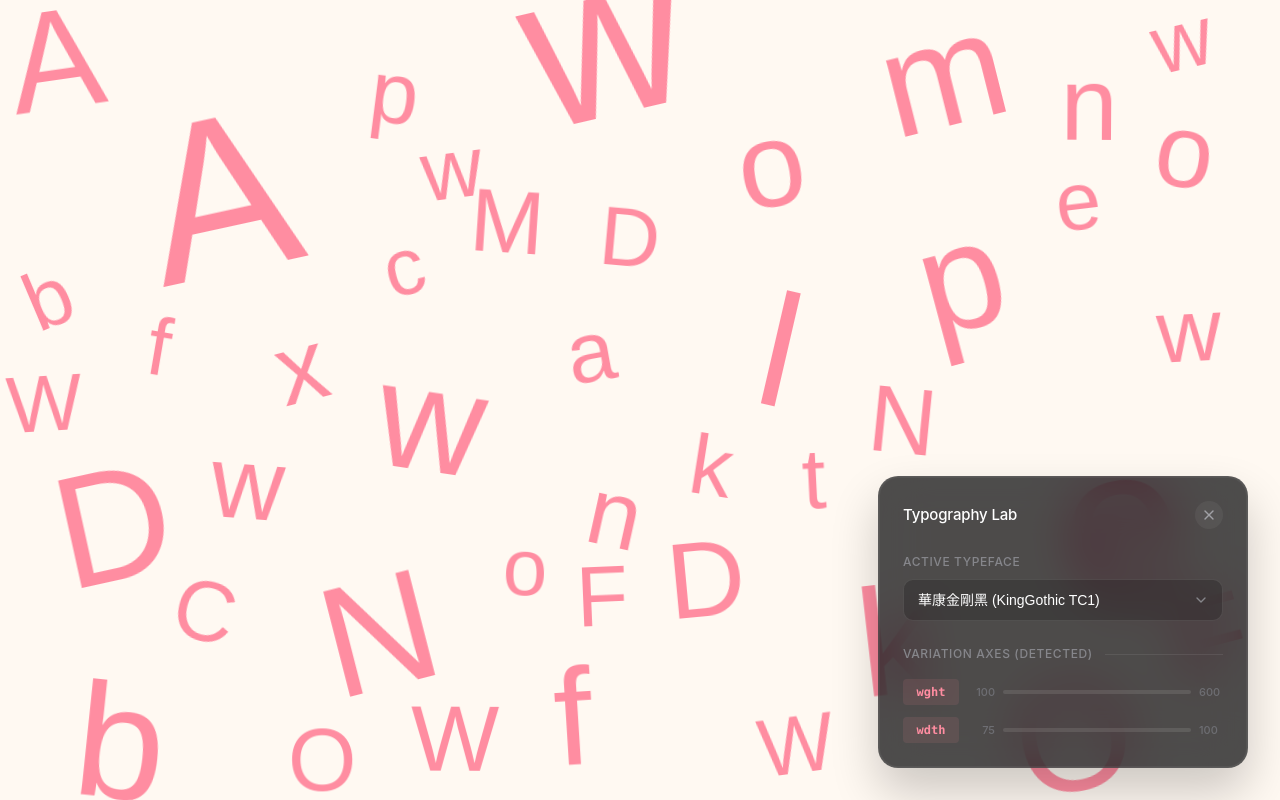
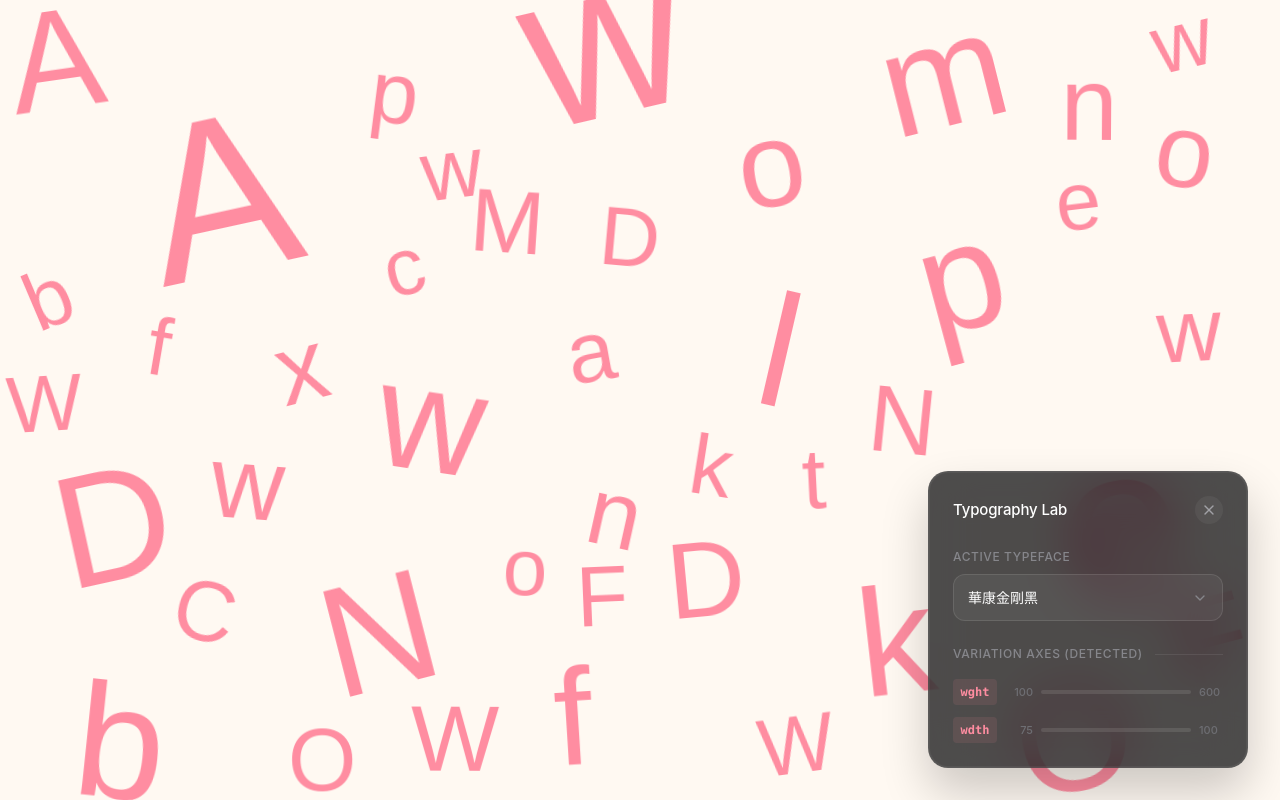
Before and after one commit to sherry0904/variablefont-mouse-tracking, a Vue app: page / in a window 1280 px wide. Both pictures are taken after a click on the element 1221 px from the left and 741 px from the top of the page. Built offline with nearby package versions, Linux system fonts and the light colour scheme; a web font is replaced by a local one.

Commit message:
feat: 實作自定義字型選擇下拉選單並更新 UI 樣式

```diff
--- a/index.html
+++ b/index.html
@@ -1,13 +1,16 @@
 <!doctype html>
 <html lang="en">
+
 <head>
   <meta charset="UTF-8" />
-    <link rel="icon" type="image/svg+xml" href="/favicon.svg" />
+  <link rel="icon" type="image/svg+xml" href="/favicon.ico" />
   <meta name="viewport" content="width=device-width, initial-scale=1.0" />
-    <title>Mouse Tracking Variable Font</title>
+  <title>可變字型滑鼠互動 | Variable Font × Mouse Tracking</title>
 </head>
+
 <body>
   <div id="app"></div>
   <script type="module" src="/src/main.js"></script>
 </body>
+
 </html>
--- a/src/components/DebugPanel.vue
+++ b/src/components/DebugPanel.vue
@@ -1,12 +1,39 @@
 <script setup>
-import { ref } from 'vue';
+import { ref, onMounted, onUnmounted } from 'vue';
 import { fontsDatabase, activeFontId } from '../config/fontConfig';
 
 const isOpen = ref(false);
+const isFontSelectorOpen = ref(false);
 
 const togglePanel = () => {
   isOpen.value = !isOpen.value;
+  if (!isOpen.value) isFontSelectorOpen.value = false;
 };
+
+const toggleFontSelector = (e) => {
+  e.stopPropagation();
+  isFontSelectorOpen.value = !isFontSelectorOpen.value;
+};
+
+const selectFont = (id) => {
+  activeFontId.value = id;
+  isFontSelectorOpen.value = false;
+};
+
+// Close dropdown when clicking outside
+const handleClickOutside = (e) => {
+  if (isFontSelectorOpen.value) {
+    isFontSelectorOpen.value = false;
+  }
+};
+
+onMounted(() => {
+  window.addEventListener('click', handleClickOutside);
+});
+
+onUnmounted(() => {
+  window.removeEventListener('click', handleClickOutside);
+});
 </script>
 
 <template>
@@ -35,13 +62,30 @@ const togglePanel = () => {
 
       <div class="control-group">
         <label>Active Typeface</label>
-        <div class="select-wrapper">
-          <select v-model="activeFontId">
-            <option v-for="(config, id) in fontsDatabase" :key="id" :value="id">
-              {{ config.name }}
-            </option>
-          </select>
-          <svg class="dropdown-icon" xmlns="http://www.w3.org/2000/svg" width="16" height="16" viewBox="0 0 24 24" fill="none" stroke="currentColor" stroke-width="2" stroke-linecap="round" stroke-linejoin="round"><polyline points="6 9 12 15 18 9"></polyline></svg>
+        <div class="custom-select" :class="{ 'is-active': isFontSelectorOpen }">
+          <div class="select-trigger" @click="toggleFontSelector">
+            <span class="current-value">{{ fontsDatabase[activeFontId].name }}</span>
+            <svg class="dropdown-icon" :class="{ 'is-rotated': isFontSelectorOpen }" xmlns="http://www.w3.org/2000/svg" width="16" height="16" viewBox="0 0 24 24" fill="none" stroke="currentColor" stroke-width="2" stroke-linecap="round" stroke-linejoin="round">
+              <polyline points="6 9 12 15 18 9"></polyline>
+            </svg>
+          </div>
+
+          <transition name="dropdown-fade">
+            <div class="dropdown-menu" v-if="isFontSelectorOpen" @click.stop>
+              <div
+                v-for="(config, id) in fontsDatabase"
+                :key="id"
+                class="dropdown-item"
+                :class="{ 'is-selected': activeFontId === id }"
+                @click="selectFont(id)"
+              >
+                <span class="item-name">{{ config.name }}</span>
+                <svg v-if="activeFontId === id" class="check-icon" xmlns="http://www.w3.org/2000/svg" width="14" height="14" viewBox="0 0 24 24" fill="none" stroke="currentColor" stroke-width="3" stroke-linecap="round" stroke-linejoin="round">
+                  <polyline points="20 6 9 17 4 12"></polyline>
+                </svg>
+              </div>
+            </div>
+          </transition>
         </div>
       </div>
 
@@ -173,42 +217,99 @@ const togglePanel = () => {
   letter-spacing: 0.05em;
 }
 
-.select-wrapper {
-  position: relative;
-}
-
-select {
-  appearance: none;
+.select-trigger {
   width: 100%;
   padding: 12px 14px;
-  background: rgba(0, 0, 0, 0.2);
+  background: rgba(255, 255, 255, 0.05);
   border: 1px solid rgba(255, 255, 255, 0.1);
   color: #fff;
   font-size: 14px;
   font-weight: 500;
-  border-radius: 10px;
-  outline: none;
+  border-radius: 12px;
   cursor: pointer;
-  transition: border-color 0.2s, background 0.2s;
+  display: flex;
+  justify-content: space-between;
+  align-items: center;
+  transition: all 0.2s cubic-bezier(0.4, 0, 0.2, 1);
 }
 
-select:hover {
-  background: rgba(255,255,255,0.02);
-  border-color: rgba(255, 255, 255, 0.15);
+.custom-select {
+  position: relative;
+  z-index: 100;
 }
 
-select:focus {
+.custom-select:hover .select-trigger {
+  background: rgba(255, 255, 255, 0.08);
+  border-color: rgba(255, 255, 255, 0.2);
+}
+
+.custom-select.is-active .select-trigger {
   border-color: #FF8DA1;
   background: rgba(255, 141, 161, 0.05);
+  box-shadow: 0 0 0 4px rgba(255, 141, 161, 0.1);
+}
+
+.dropdown-menu {
+  position: absolute;
+  top: calc(100% + 8px);
+  left: 0;
+  width: 100%;
+  background: rgba(28, 28, 30, 0.95);
+  backdrop-filter: blur(20px);
+  -webkit-backdrop-filter: blur(20px);
+  border: 1px solid rgba(255, 255, 255, 0.1);
+  border-radius: 14px;
+  padding: 6px;
+  box-shadow: 0 12px 32px rgba(0, 0, 0, 0.4);
+  overflow: hidden;
+}
+
+.dropdown-item {
+  padding: 10px 12px;
+  border-radius: 8px;
+  display: flex;
+  justify-content: space-between;
+  align-items: center;
+  cursor: pointer;
+  transition: all 0.2s ease;
+  color: #e5e5e7;
+}
+
+.dropdown-item:hover {
+  background: rgba(255, 255, 255, 0.08);
+  color: #fff;
+}
+
+.dropdown-item.is-selected {
+  background: #FF8DA1;
+  color: #000;
+  font-weight: 600;
 }
 
 .dropdown-icon {
-  position: absolute;
-  right: 14px;
-  top: 50%;
-  transform: translateY(-50%);
-  pointer-events: none;
+  transition: transform 0.3s cubic-bezier(0.4, 0, 0.2, 1);
   color: #86868b;
+}
+
+.dropdown-icon.is-rotated {
+  transform: rotate(180deg);
+  color: #FF8DA1;
+}
+
+.check-icon {
+  opacity: 0.8;
+}
+
+/* Dropdown Transitions */
+.dropdown-fade-enter-active,
+.dropdown-fade-leave-active {
+  transition: all 0.2s cubic-bezier(0.16, 1, 0.3, 1);
+}
+
+.dropdown-fade-enter-from,
+.dropdown-fade-leave-to {
+  opacity: 0;
+  transform: translateY(-8px) scale(0.98);
 }
 
 .axes-info h4 {
--- a/src/config/fontConfig.js
+++ b/src/config/fontConfig.js
@@ -1,28 +1,28 @@
 import { ref } from 'vue';
 
 export const fontsDatabase = {
-  'roboto-flex': {
-    name: "Roboto Flex Variable",
-    family: "'Roboto Flex Variable', 'Roboto Flex', sans-serif",
-    axes: {
-      wght: { min: 100, max: 1000, default: 400 },
-      wdth: { min: 25, max: 151, default: 100 },
-      GRAD: { min: -200, max: 150, default: -200 },
-      slnt: { min: -10, max: 0, default: 0 },
-      XOPQ: { min: 18, max: 175, default: 96 },
-      YOPQ: { min: 18, max: 135, default: 79 },
-      XTRA: { min: 323, max: 603, default: 468 },
-      opsz: { min: 8, max: 144, default: 14 }
-    }
-  },
   'king-gothic': {
-    name: "華康金剛黑 (KingGothic TC1)",
+    name: "華康金剛黑",
     family: "'DFPKingGothicTC1-VF', sans-serif",
     axes: {
       wght: { min: 100, max: 600, default: 100 },
       wdth: { min: 75, max: 100, default: 100 }
     }
-  }
+  },
+  // 'roboto-flex': {
+  //   name: "Roboto Flex Variable",
+  //   family: "'Roboto Flex Variable', 'Roboto Flex', sans-serif",
+  //   axes: {
+  //     wght: { min: 100, max: 1000, default: 400 },
+  //     wdth: { min: 25, max: 151, default: 100 },
+  //     GRAD: { min: -200, max: 150, default: -200 },
+  //     slnt: { min: -10, max: 0, default: 0 },
+  //     XOPQ: { min: 18, max: 175, default: 96 },
+  //     YOPQ: { min: 18, max: 135, default: 79 },
+  //     XTRA: { min: 323, max: 603, default: 468 },
+  //     opsz: { min: 8, max: 144, default: 14 }
+  //   }
+  // }
 };
 
 export const activeFontId = ref('king-gothic');
--- a/src/style.css
+++ b/src/style.css
@@ -21,6 +21,10 @@
   -moz-osx-font-smoothing: grayscale;
 }
 
+*, *::before, *::after {
+  box-sizing: border-box;
+}
+
 body {
   margin: 0;
   padding: 0;
```
Also changed, not shown: 1 other file (tests, documents, lock files or other folders). Lines whose indentation alone changed are shown as unchanged.
